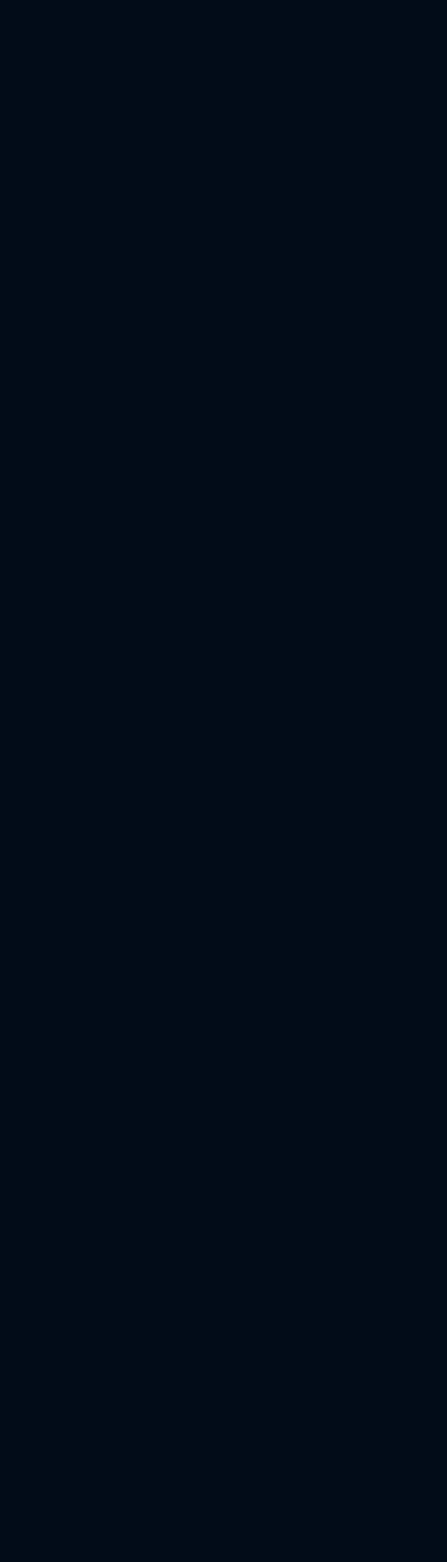
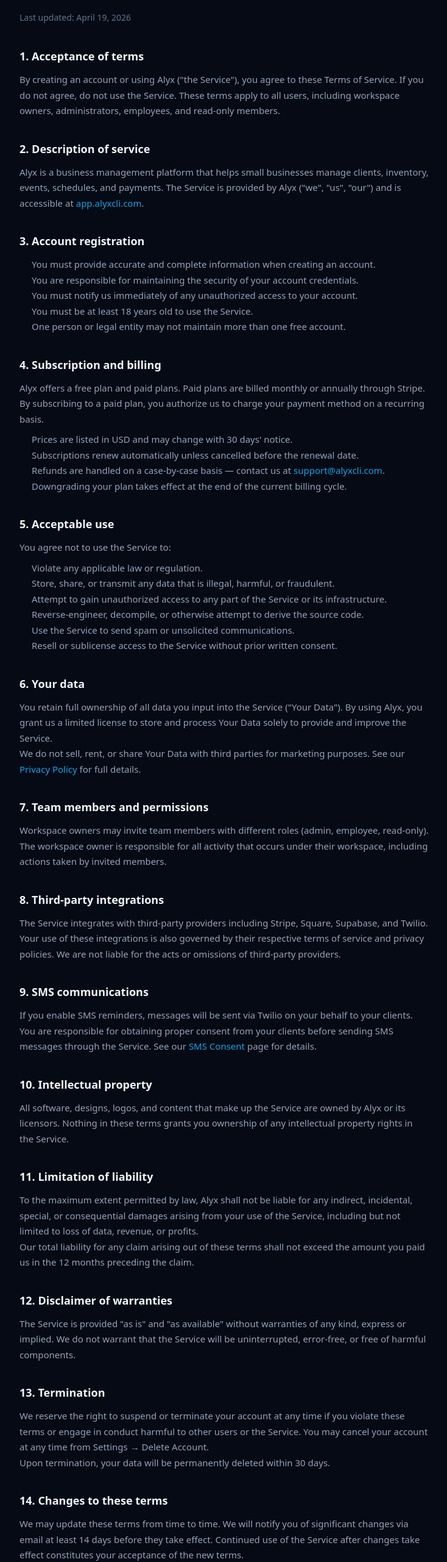
Before and after one commit to josea17m/alyx-landing, a React (Vite) app: page /terms in a window 1280 px wide. Before the commit this address had no page. Shown: the part 146-2707 px from the top of the page at 61% size, without its empty margins (272-1006 px from the left). Before the commit the page ends 800 px from the top, so only its background shows below. Built offline with nearby package versions, Linux system fonts and the light colour scheme.

Commit message:
feat: add /terms page and update /privacy with SMS section

```diff
--- a/src/App.jsx
+++ b/src/App.jsx
@@ -4,6 +4,7 @@
 import Privacy from './components/Privacy'
 import DeleteAccount from './components/DeleteAccount'
 import SmsConsent from './components/SmsConsent'
+import Terms from './components/Terms'
 
 export default function App() {
   return (
@@ -12,6 +13,7 @@
         <Route path="/" element={<Landing />} />
         <Route path="/get-started" element={<GetStarted />} />
         <Route path="/privacy" element={<Privacy />} />
+        <Route path="/terms" element={<Terms />} />
         <Route path="/delete-account" element={<DeleteAccount />} />
         <Route path="/sms-consent" element={<SmsConsent />} />
       </Routes>
--- a/src/components/Privacy.jsx
+++ b/src/components/Privacy.jsx
@@ -9,7 +9,7 @@
           Privacy Policy
         </h1>
         <p style={{ color: '#64748b', fontSize: '14px', marginBottom: '40px' }}>
-          Last updated: April 13, 2026
+          Last updated: April 19, 2026
         </p>
 
         <Section title="1. Who we are">
@@ -74,14 +74,25 @@
           <p>Alyx is not intended for users under the age of 18. We do not knowingly collect personal information from children.</p>
         </Section>
 
-        <Section title="9. Changes to this policy">
+        <Section title="9. SMS communications">
+          <p>If you provide a phone number, you may receive transactional SMS messages such as payment reminders, event notifications, and policy renewal reminders. Message and data rates may apply. Reply <strong style={{ color: '#fff' }}>STOP</strong> to unsubscribe at any time. See our <a href="/sms-consent" style={link}>SMS Consent</a> page for full details.</p>
+        </Section>
+
+        <Section title="10. Changes to this policy">
           <p>We may update this policy from time to time. When we do, we will update the date at the top and notify you via email if the changes are significant.</p>
         </Section>
 
-        <Section title="10. Contact">
+        <Section title="11. Contact">
           <p>Questions about this policy? Contact us at:</p>
           <p><a href="mailto:privacy@alyxcli.com" style={link}>privacy@alyxcli.com</a></p>
         </Section>
+
+        <p style={{ marginTop: '48px', color: '#334155', fontSize: '13px' }}>
+          See also:{' '}
+          <a href="/terms" style={link}>Terms of Service</a>
+          {' · '}
+          <a href="/sms-consent" style={link}>SMS Consent</a>
+        </p>
 
       </div>
     </div>
--- /dev/null
+++ b/src/components/Terms.jsx
@@ -0,0 +1,195 @@
+export default function Terms() {
+  return (
+    <div style={{ background: '#050a14', minHeight: '100vh', color: '#e2e8f0', fontFamily: 'system-ui, sans-serif' }}>
+      <div style={{ maxWidth: '720px', margin: '0 auto', padding: '60px 24px' }}>
+
+        <a href="/" style={link}>← Back to Alyx</a>
+
+        <h1 style={{ fontSize: '32px', fontWeight: '700', color: '#fff', marginTop: '24px', marginBottom: '8px' }}>
+          Terms of Service
+        </h1>
+        <p style={{ color: '#64748b', fontSize: '14px', marginBottom: '40px' }}>
+          Last updated: April 19, 2026
+        </p>
+
+        <Section title="1. Acceptance of terms">
+          <p>
+            By creating an account or using Alyx ("the Service"), you agree to these Terms of
+            Service. If you do not agree, do not use the Service. These terms apply to all users,
+            including workspace owners, administrators, employees, and read-only members.
+          </p>
+        </Section>
+
+        <Section title="2. Description of service">
+          <p>
+            Alyx is a business management platform that helps small businesses manage clients,
+            inventory, events, schedules, and payments. The Service is provided by Alyx
+            ("we", "us", "our") and is accessible at{' '}
+            <a href="https://app.alyxcli.com" style={link}>app.alyxcli.com</a>.
+          </p>
+        </Section>
+
+        <Section title="3. Account registration">
+          <ul style={ul}>
+            <li>You must provide accurate and complete information when creating an account.</li>
+            <li>You are responsible for maintaining the security of your account credentials.</li>
+            <li>You must notify us immediately of any unauthorized access to your account.</li>
+            <li>You must be at least 18 years old to use the Service.</li>
+            <li>One person or legal entity may not maintain more than one free account.</li>
+          </ul>
+        </Section>
+
+        <Section title="4. Subscription and billing">
+          <p>
+            Alyx offers a free plan and paid plans. Paid plans are billed monthly or annually
+            through Stripe. By subscribing to a paid plan, you authorize us to charge your
+            payment method on a recurring basis.
+          </p>
+          <ul style={ul}>
+            <li>Prices are listed in USD and may change with 30 days' notice.</li>
+            <li>Subscriptions renew automatically unless cancelled before the renewal date.</li>
+            <li>Refunds are handled on a case-by-case basis — contact us at{' '}
+              <a href="mailto:support@alyxcli.com" style={link}>support@alyxcli.com</a>.
+            </li>
+            <li>Downgrading your plan takes effect at the end of the current billing cycle.</li>
+          </ul>
+        </Section>
+
+        <Section title="5. Acceptable use">
+          <p>You agree not to use the Service to:</p>
+          <ul style={ul}>
+            <li>Violate any applicable law or regulation.</li>
+            <li>Store, share, or transmit any data that is illegal, harmful, or fraudulent.</li>
+            <li>Attempt to gain unauthorized access to any part of the Service or its infrastructure.</li>
+            <li>Reverse-engineer, decompile, or otherwise attempt to derive the source code.</li>
+            <li>Use the Service to send spam or unsolicited communications.</li>
+            <li>Resell or sublicense access to the Service without prior written consent.</li>
+          </ul>
+        </Section>
+
+        <Section title="6. Your data">
+          <p>
+            You retain full ownership of all data you input into the Service ("Your Data").
+            By using Alyx, you grant us a limited license to store and process Your Data solely
+            to provide and improve the Service.
+          </p>
+          <p>
+            We do not sell, rent, or share Your Data with third parties for marketing purposes.
+            See our <a href="/privacy" style={link}>Privacy Policy</a> for full details.
+          </p>
+        </Section>
+
+        <Section title="7. Team members and permissions">
+          <p>
+            Workspace owners may invite team members with different roles (admin, employee,
+            read-only). The workspace owner is responsible for all activity that occurs under
+            their workspace, including actions taken by invited members.
+          </p>
+        </Section>
+
+        <Section title="8. Third-party integrations">
+          <p>
+            The Service integrates with third-party providers including Stripe, Square, Supabase,
+            and Twilio. Your use of these integrations is also governed by their respective terms
+            of service and privacy policies. We are not liable for the acts or omissions of
+            third-party providers.
+          </p>
+        </Section>
+
+        <Section title="9. SMS communications">
+          <p>
+            If you enable SMS reminders, messages will be sent via Twilio on your behalf to your
+            clients. You are responsible for obtaining proper consent from your clients before
+            sending SMS messages through the Service. See our{' '}
+            <a href="/sms-consent" style={link}>SMS Consent</a> page for details.
+          </p>
+        </Section>
+
+        <Section title="10. Intellectual property">
+          <p>
+            All software, designs, logos, and content that make up the Service are owned by Alyx
+            or its licensors. Nothing in these terms grants you ownership of any intellectual
+            property rights in the Service.
+          </p>
+        </Section>
+
+        <Section title="11. Limitation of liability">
+          <p>
+            To the maximum extent permitted by law, Alyx shall not be liable for any indirect,
+            incidental, special, or consequential damages arising from your use of the Service,
+            including but not limited to loss of data, revenue, or profits.
+          </p>
+          <p>
+            Our total liability for any claim arising out of these terms shall not exceed the
+            amount you paid us in the 12 months preceding the claim.
+          </p>
+        </Section>
+
+        <Section title="12. Disclaimer of warranties">
+          <p>
+            The Service is provided "as is" and "as available" without warranties of any kind,
+            express or implied. We do not warrant that the Service will be uninterrupted,
+            error-free, or free of harmful components.
+          </p>
+        </Section>
+
+        <Section title="13. Termination">
+          <p>
+            We reserve the right to suspend or terminate your account at any time if you violate
+            these terms or engage in conduct harmful to other users or the Service. You may
+            cancel your account at any time from Settings → Delete Account.
+          </p>
+          <p>
+            Upon termination, your data will be permanently deleted within 30 days.
+          </p>
+        </Section>
+
+        <Section title="14. Changes to these terms">
+          <p>
+            We may update these terms from time to time. We will notify you of significant
+            changes via email at least 14 days before they take effect. Continued use of the
+            Service after changes take effect constitutes your acceptance of the new terms.
+          </p>
+        </Section>
+
+        <Section title="15. Governing law">
+          <p>
+            These terms are governed by the laws of the United States. Any disputes shall be
+            resolved through binding arbitration, except where prohibited by law.
+          </p>
+        </Section>
+
+        <Section title="16. Contact">
+          <p>
+            Questions about these terms? Contact us at:{' '}
+            <a href="mailto:support@alyxcli.com" style={link}>support@alyxcli.com</a>
+          </p>
+        </Section>
+
+        <p style={{ marginTop: '48px', color: '#334155', fontSize: '13px' }}>
+          See also:{' '}
+          <a href="/privacy" style={link}>Privacy Policy</a>
+          {' · '}
+          <a href="/sms-consent" style={link}>SMS Consent</a>
+        </p>
+
+      </div>
+    </div>
+  );
+}
+
+function Section({ title, children }) {
+  return (
+    <div style={{ marginBottom: '36px' }}>
+      <h2 style={{ fontSize: '18px', fontWeight: '600', color: '#f1f5f9', marginBottom: '12px' }}>
+        {title}
+      </h2>
+      <div style={{ color: '#94a3b8', lineHeight: '1.7', fontSize: '15px' }}>
+        {children}
+      </div>
+    </div>
+  );
+}
+
+const link = { color: '#0ea5e9', textDecoration: 'none' };
+const ul   = { paddingLeft: '20px', marginTop: '8px', marginBottom: '8px' };
```
